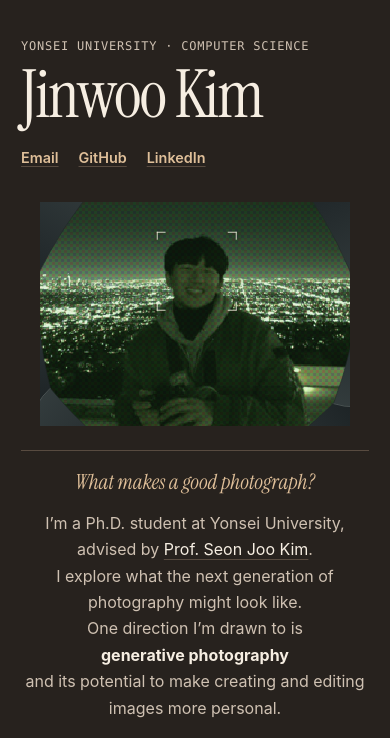
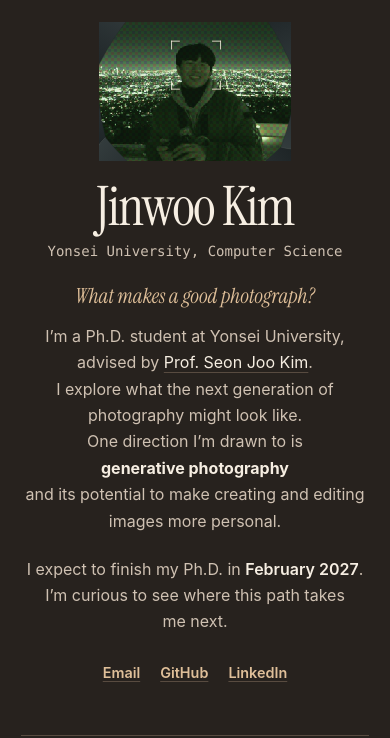
Before and after one commit to hello-jinwoo/hello-jinwoo.github.io, a plain HTML site: page index.html in a window 390 px wide. Shown: the part 107-845 px from the top of the page. Drawn offline with Linux system fonts and the light colour scheme.

Commit message:
Center homepage portrait, introduction, and contact links

```diff
--- a/index.html
+++ b/index.html
@@ -35,17 +35,6 @@
 
   <main class="page-width" id="main">
     <section class="hero" aria-labelledby="intro-heading">
-      <div class="hero-identity">
-        <div>
-          <p class="eyebrow">Yonsei University · Computer Science</p>
-          <h1 id="intro-heading">Jinwoo Kim</h1>
-          <nav class="profile-links" aria-label="Contact and profiles">
-            <a href="mailto:jinwoo-kim@yonsei.ac.kr">Email</a>
-            <a href="https://github.com/hello-jinwoo">GitHub</a>
-            <a href="https://www.linkedin.com/in/jinwoo-kim-a00658206/">LinkedIn</a>
-          </nav>
-        </div>
-
       <figure class="portrait">
         <div class="portrait-frame">
           <img class="portrait-color" src="assets/portrait.webp" alt="Jinwoo Kim holding a camera in front of a city skyline at night" width="1380" height="1000" fetchpriority="high">
@@ -71,7 +60,11 @@
           <span class="shoot-hint" aria-hidden="true">Click to shoot 📸</span>
         </div>
       </figure>
-      </div>
+
+      <header class="hero-heading">
+        <h1 id="intro-heading">Jinwoo Kim</h1>
+        <p class="hero-affiliation">Yonsei University, Computer Science</p>
+      </header>
 
       <div class="hero-intro">
         <blockquote class="research-question">
@@ -93,6 +86,12 @@
           I’m curious to see where this path takes me next.
         </p>
       </div>
+
+      <nav class="profile-links" aria-label="Contact and profiles">
+        <a href="mailto:jinwoo-kim@yonsei.ac.kr">Email</a>
+        <a href="https://github.com/hello-jinwoo">GitHub</a>
+        <a href="https://www.linkedin.com/in/jinwoo-kim-a00658206/">LinkedIn</a>
+      </nav>
     </section>
 
     <section class="content-section" id="research" aria-labelledby="research-heading">
--- a/styles.css
+++ b/styles.css
@@ -174,21 +174,16 @@ a:focus-visible,
 }
 
 .hero {
-  padding-block: clamp(2.5rem, 5vw, 4.75rem) clamp(2.75rem, 5.2vw, 4.75rem);
+  padding-block: clamp(1.5rem, 3.5vw, 2.25rem) clamp(2.5rem, 5vw, 3.75rem);
+  text-align: center;
 }
 
-.hero-identity {
-  display: grid;
-  grid-template-columns: minmax(0, 1.26fr) minmax(0, .74fr);
-  align-items: center;
-  gap: clamp(1.5rem, 5.2vw, 5rem);
+.hero-heading {
+  margin-top: 1.15rem;
 }
 
 .hero-intro {
-  margin-top: clamp(1.5rem, 3.25vw, 2.75rem);
-  padding-top: clamp(1.2rem, 2.35vw, 1.85rem);
-  border-top: 1px solid var(--rule);
-  text-align: center;
+  margin-top: clamp(1.4rem, 2.6vw, 1.75rem);
 }
 
 .eyebrow {
@@ -198,13 +193,20 @@ a:focus-visible,
   text-transform: uppercase;
 }
 
-:is(.hero, .archive-heading) h1 {
+.archive-heading h1 {
   font: 400 clamp(4.5rem, 8.8vw, 8.5rem)/.93 var(--serif);
   letter-spacing: -.025em;
 }
 
 .hero h1 {
-  margin-block: .55rem .35rem;
+  font: 400 clamp(3.4rem, 7vw, 5.65rem)/.98 var(--serif);
+  letter-spacing: -.025em;
+}
+
+.hero-affiliation {
+  margin-top: .5rem;
+  color: var(--muted);
+  font: .875rem/1.45 var(--mono);
 }
 
 .research-question {
@@ -239,7 +241,8 @@ a:focus-visible,
 
 .profile-links {
   gap: .125rem 1.25rem;
-  margin-top: .65rem;
+  justify-content: center;
+  margin-top: 1rem;
   color: var(--accent);
   font-size: .9rem;
   font-weight: 575;
@@ -252,8 +255,8 @@ a:focus-visible,
 }
 
 .portrait {
-  width: min(100%, 24rem);
-  justify-self: end;
+  width: min(100%, clamp(12rem, 28vw, 16rem));
+  margin-inline: auto;
 }
 
 .portrait-frame {
@@ -677,11 +680,7 @@ a:focus-visible,
 [data-palette='winter'] { --swatch: var(--winter-swatch); }
 
 @media (max-width: 49rem) {
-  .hero {
-    padding-block: 2.5rem 2.75rem;
-  }
-
-  :is(.hero, .archive-heading) h1 {
+  .archive-heading h1 {
     font-size: clamp(4.15rem, 10.2vw, 7rem);
   }
 
@@ -712,16 +711,6 @@ a:focus-visible,
 
   .site-nav {
     column-gap: .6rem;
-  }
-
-  .hero-identity {
-    grid-template-columns: minmax(0, 1fr);
-    gap: 1.35rem;
-  }
-
-  .portrait {
-    width: min(89%, 23rem);
-    justify-self: center;
   }
 
   .publication {
```
Lines whose indentation alone changed are shown as unchanged.
